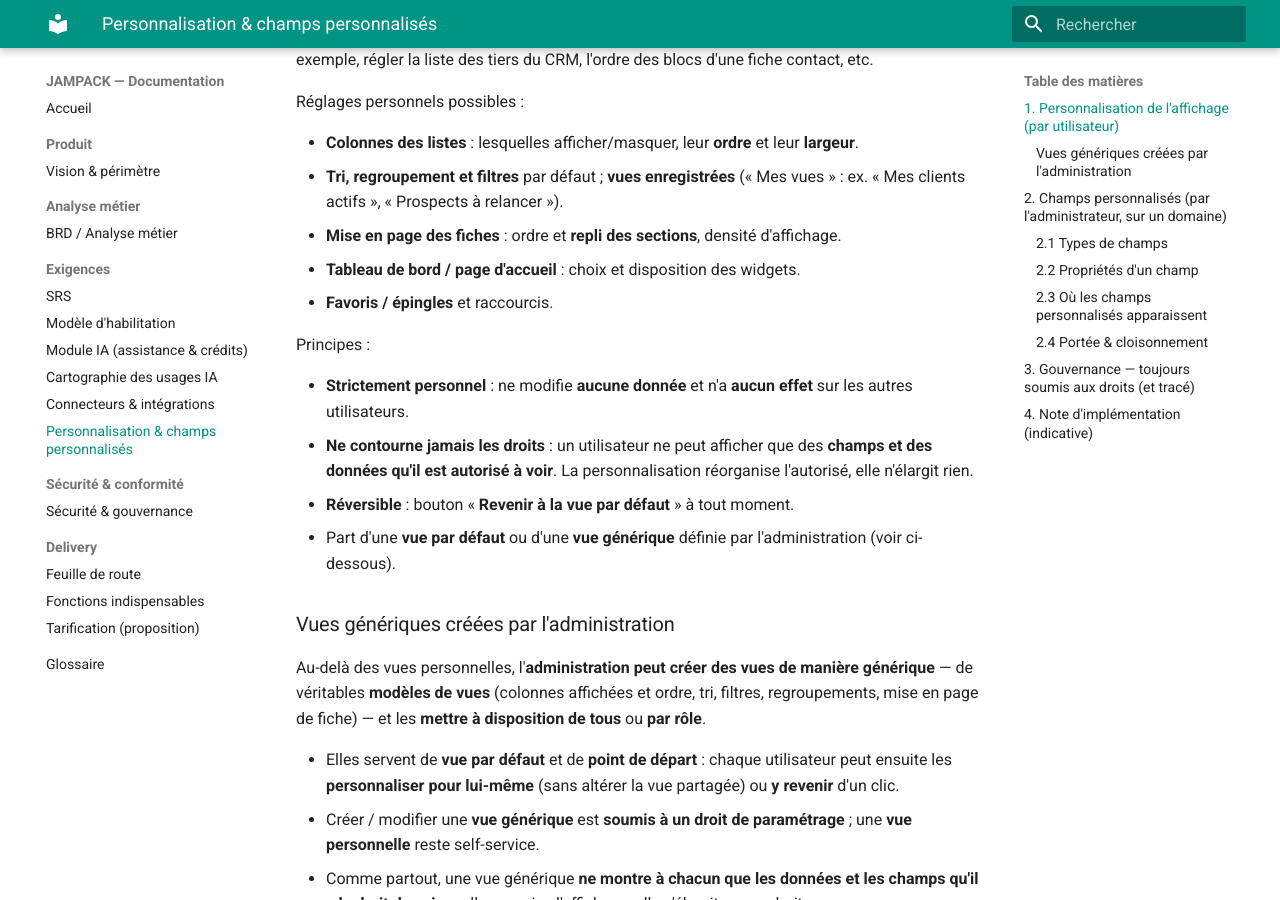
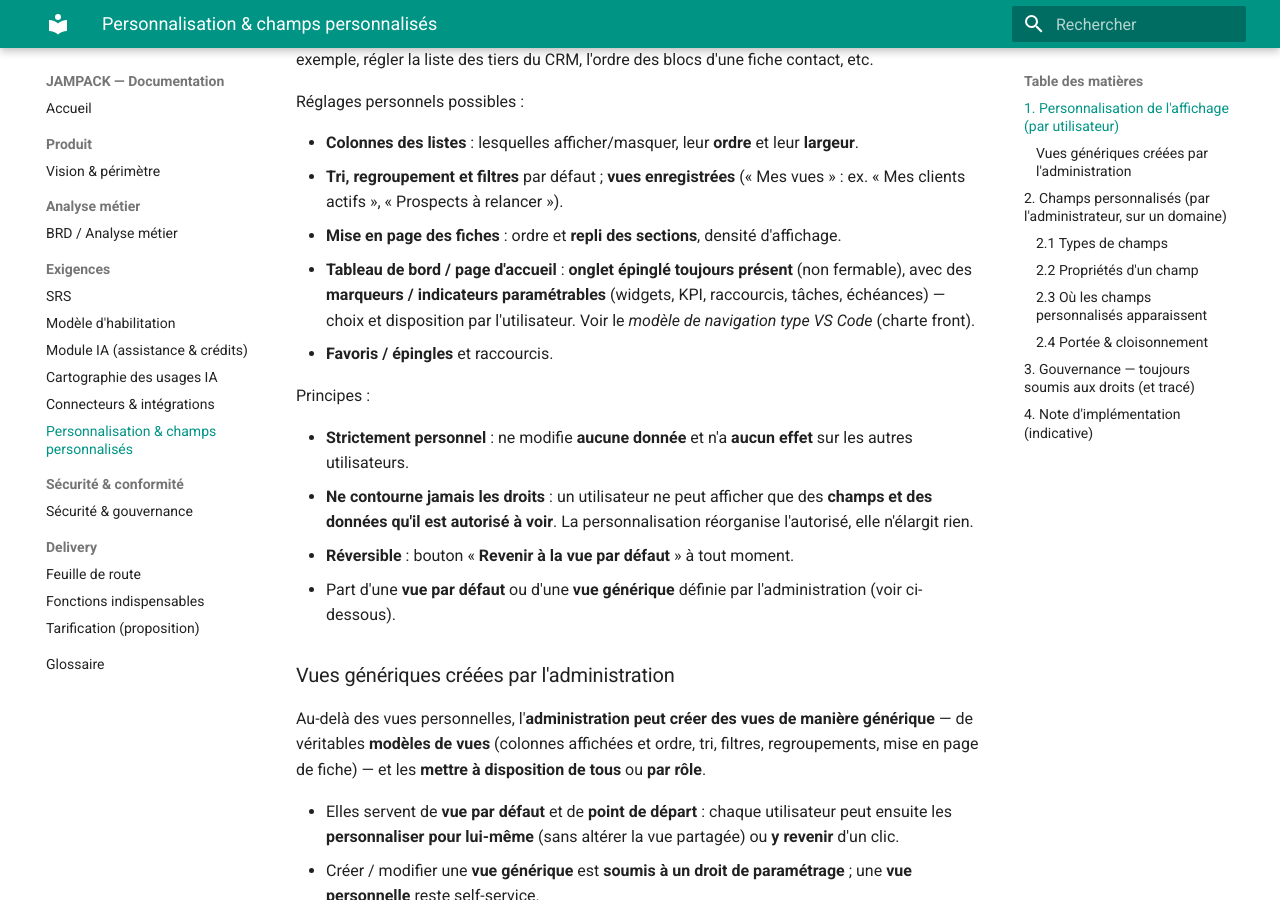
Before and after one commit to chrisx13/jampack-docs, an MkDocs documentation site: the page built from docs/20-exigences/personnalisation.md, in a window 1280 px wide and 900 px high, scrolled down 859 px. Built offline with MkDocs 1.6.1 and Material for MkDocs 9.7.7, drawn with Linux system fonts in a browser that asks for light colours.

Commit message:
docs: modele de navigation IHM type VS Code
- Charte front (doc projet): barre d'activite (grands domaines) + panneau
  sous-domaines + espace central a onglets + onglet Tableau de bord epingle
  (marqueurs parametrables, RG-35); shell partage web/desktop, decline sur mobile.
- personnalisation: dashboard = onglet epingle a marqueurs parametrables.
- fonctions-indispensables (socle) + roadmap (Jalon B: refonte du shell) alignes.

Co-Authored-By: Claude Opus 4.8 <noreply@anthropic.com>
Claude-Session: https://claude.ai/code/session_01Pwuv6ro2738bcQPvWxGDbM

```diff
--- a/docs/20-exigences/personnalisation.md
+++ b/docs/20-exigences/personnalisation.md
@@ -21,7 +21,7 @@ Réglages personnels possibles :
 - **Colonnes des listes** : lesquelles afficher/masquer, leur **ordre** et leur **largeur**.
 - **Tri, regroupement et filtres** par défaut ; **vues enregistrées** (« Mes vues » : ex. « Mes clients actifs », « Prospects à relancer »).
 - **Mise en page des fiches** : ordre et **repli des sections**, densité d'affichage.
-- **Tableau de bord / page d'accueil** : choix et disposition des widgets.
+- **Tableau de bord / page d'accueil** : **onglet épinglé toujours présent** (non fermable), avec des **marqueurs / indicateurs paramétrables** (widgets, KPI, raccourcis, tâches, échéances) — choix et disposition par l'utilisateur. Voir le *modèle de navigation type VS Code* (charte front).
 - **Favoris / épingles** et raccourcis.
 
 Principes :
```
Also changed, not shown: docs/70-delivery/fonctions-indispensables.md (+1 -0 lines), docs/70-delivery/roadmap.md (+1 -0 lines).
